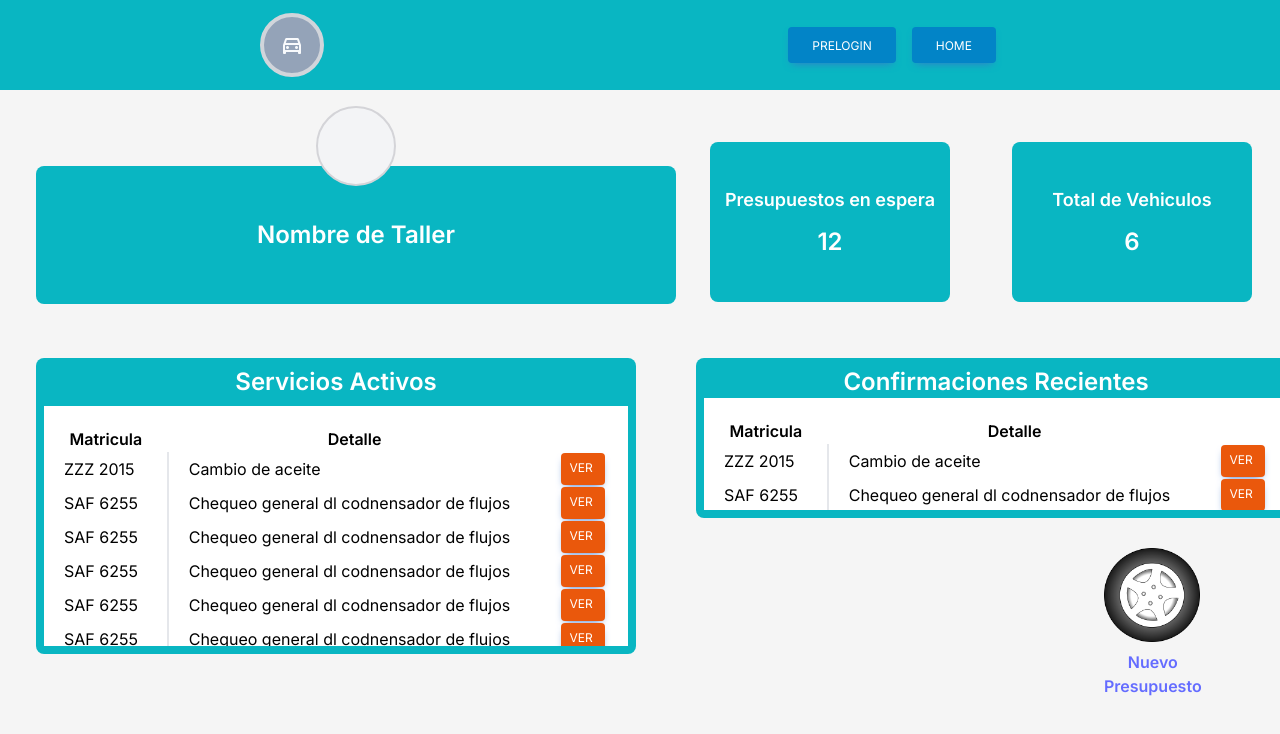
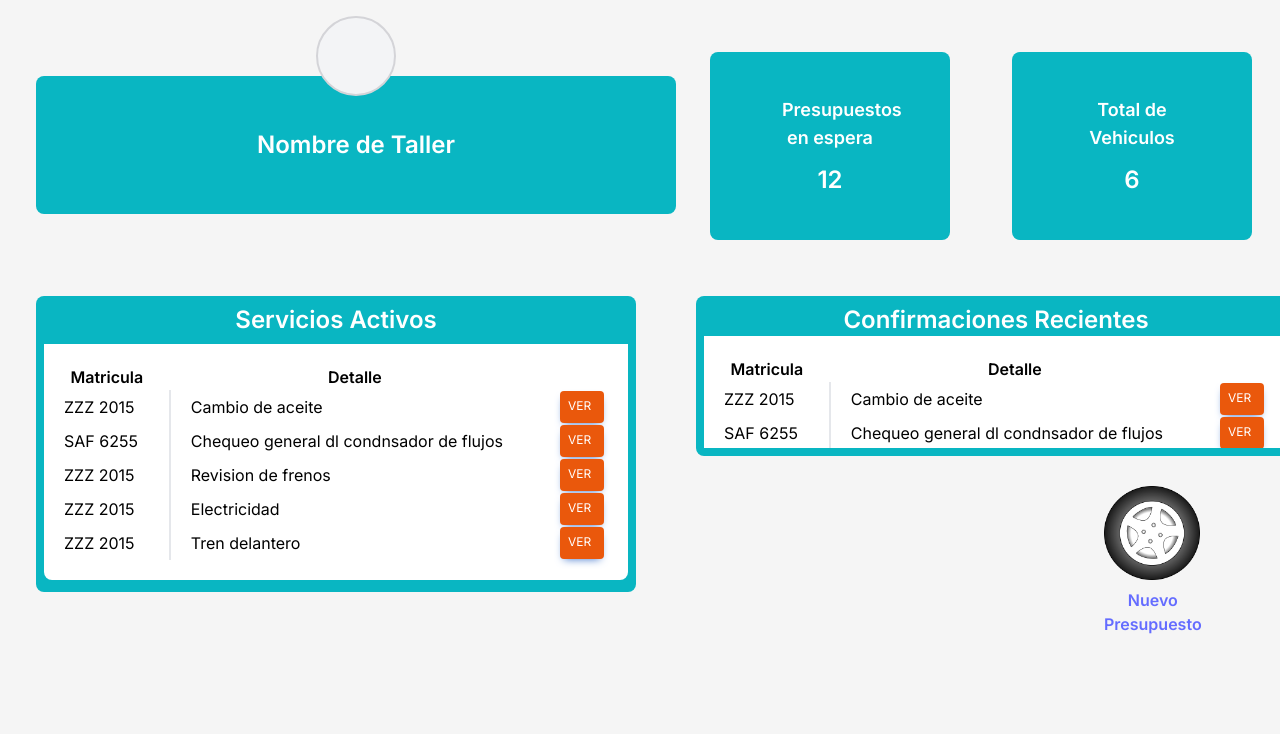
Before and after one commit to Diego-Bonora/-holbertonschool-CarToFix, a React (Vite) app in the folder client/: page /home in a window 1280 px wide. Shown: the top 734 px of the page. Built offline with nearby package versions, Linux system fonts and the light colour scheme.

Commit message:
cleaning branch of old componentes

```diff
--- a/client/src/App.jsx
+++ b/client/src/App.jsx
@@ -1,10 +1,9 @@
 
 import { BrowserRouter, Routes, Route, Link } from "react-router-dom"
 import './App.css'
-import PreLoginPage from './Pages/PreLoginPage'
 import Home from './Pages/Home';
-import NavBar from './Components/NavBar';
-import Signin from "./Components/Signin";
+
+
 
 
 function App() {
@@ -13,12 +12,9 @@ function App() {
 	return (
 		<>
 			<BrowserRouter>
-				<NavBar />
+
 				<Routes>
-					<Route path="/" element={<PreLoginPage />} />
 					<Route path="/home" element={<Home />} />
-					<Route path="/Signin" element={<Signin />}></Route>
-
 
 				</Routes>
 
--- a/client/src/Components/Dashboard.jsx
+++ b/client/src/Components/Dashboard.jsx
@@ -13,36 +13,20 @@ export default function Dashboard() {
 	},
 	{
 		matricula: 'SAF 6255',
-		detalle: 'Chequeo general dl codnensador de flujos'
-	}
-		,
+		detalle: 'Chequeo general dl condnsador de flujos'
+	},
+
 	{
-		matricula: 'SAF 6255',
-		detalle: 'Chequeo general dl codnensador de flujos'
-	},
-	{
-		matricula: 'SAF 6255',
-		detalle: 'Chequeo general dl codnensador de flujos'
-	},
-	{
-		matricula: 'SAF 6255',
-		detalle: 'Chequeo general dl codnensador de flujos'
-	},
-	{
-		matricula: 'SAF 6255',
-		detalle: 'Chequeo general dl codnensador de flujos'
+		matricula: 'ZZZ 2015',
+		detalle: 'Revision de frenos',
 	},
 	{
 		matricula: 'ZZZ 2015',
-		detalle: 'Cambio de aceite',
+		detalle: 'Electricidad',
 	},
 	{
 		matricula: 'ZZZ 2015',
-		detalle: 'Cambio de aceite',
-	},
-	{
-		matricula: 'ZZZ 2015',
-		detalle: 'Cambio de aceite',
+		detalle: 'Tren delantero',
 	}
 	]
 
@@ -65,12 +49,14 @@ export default function Dashboard() {
 							</div>
 						</div>
 						{/* Databoxes inferiores con detalles */}
-						<div className="dataframe flex flex-wrap w-screen md:grid md:grid-cols-2 justify-items-center justify-center">
+						<div className="dataframe flex flex-wrap w-screen md:grid md:grid-cols-2 justify-items-center justify-center mr-10">
 							<DataBox title="Servicios Activos" info={data} />
 							<div className='flex flex-col-1 flex-wrap justify-end'>
 								<Confirmation title="Confirmaciones Recientes" info={data} />
 								{/* BOTON NUEVO PRESUPUESTO */}
-								<NewBudgetButton />
+
+								<NewBudgetButton className="flex justify-end" />
+
 							</div>
 
 						</div>
--- a/client/src/Components/DataFrame.jsx
+++ b/client/src/Components/DataFrame.jsx
@@ -4,8 +4,8 @@ export default function DataFrame({ title, level }) {
 	return (
 		<>
 			<div className='col-span-1  w-60 py-11 flex my-4  flex-col justify-center items-center bg-[#09B6C2] gap-y-3 rounded-lg text-white'>
-				<spam className="text-center text-lg font-bold"> {title}</spam>
-				<spam className="text-center text-2xl font-black"> {level}</spam>
+				<spam className="text-center text-lg font-bold w-24"> {title}</spam>
+				<h2 className="text-center text-2xl font-black"> {level}</h2>
 			</div>
 		</>
 
--- a/client/src/Components/Footer.jsx
+++ /dev/null
@@ -1,9 +0,0 @@
-import React from 'react'
-
-export default function Footer() {
-	return (
-		<div>
-
-		</div>
-	)
-}
--- a/client/src/Components/NavBar.jsx
+++ /dev/null
@@ -1,19 +0,0 @@
-import React from 'react'
-import { Link } from 'react-router-dom'
-export default function NavBar() {
-	return (
-		<div>
-			<header>
-				<div className=" p-7 w-full  flex flex-row  justify-around bg-[#09B6C2]  h-[90px] " >
-					<div className='flex flex-row justify-content gap-4 justify-center self-center w-16 h-16 bg-slate-400 rounded-full border-4 border-gray-300'> <span className class="material-symbols-outlined text-slate-50 flex justify-center self-center ">
-						directions_car
-					</span></div>
-					<nav className="pr-6 flex flex-row justify-content gap-4 justify-end self-center ">
-						<Link to="/" className='inline-block rounded bg-sky-600 hover:bg-sky-300 px-6 pb-2 pt-2.5 text-xs font-medium uppercase leading-normal text-white shadow-[0_4px_9px_-4px_#3b71ca] transition duration-150 ease-in-out hover:bg-primary-600 hover:shadow-[0_8px_9px_-4px_rgba(59,113,202,0.3),0_4px_18px_0_rgba(59,113,202,0.2)] focus:bg-primary-600 focus:shadow-[0_8px_9px_-4px_rgba(59,113,202,0.3),0_4px_18px_0_rgba(59,113,202,0.2)] focus:outline-none focus:ring-0 active:bg-primary-700 active:shadow-[0_8px_9px_-4px_rgba(59,113,202,0.3),0_4px_18px_0_rgba(59,113,202,0.2)] dark:shadow-[0_4px_9px_-4px_rgba(59,113,202,0.5)] dark:hover:shadow-[0_8px_9px_-4px_rgba(59,113,202,0.2),0_4px_18px_0_rgba(59,113,202,0.1)] dark:focus:shadow-[0_8px_9px_-4px_rgba(59,113,202,0.2),0_4px_18px_0_rgba(59,113,202,0.1)] dark:active:shadow-[0_8px_9px_-4px_rgba(59,113,202,0.2),0_4px_18px_0_rgba(59,113,202,0.1)]'>PreLogin</Link>
-						<Link to="/home" className='inline-block rounded bg-sky-600 hover:bg-sky-300 px-6 pb-2 pt-2.5 text-xs font-medium uppercase leading-normal text-white shadow-[0_4px_9px_-4px_#3b71ca] transition duration-150 ease-in-out hover:bg-primary-600 hover:shadow-[0_8px_9px_-4px_rgba(59,113,202,0.3),0_4px_18px_0_rgba(59,113,202,0.2)] focus:bg-primary-600 focus:shadow-[0_8px_9px_-4px_rgba(59,113,202,0.3),0_4px_18px_0_rgba(59,113,202,0.2)] focus:outline-none focus:ring-0 active:bg-primary-700 active:shadow-[0_8px_9px_-4px_rgba(59,113,202,0.3),0_4px_18px_0_rgba(59,113,202,0.2)] dark:shadow-[0_4px_9px_-4px_rgba(59,113,202,0.5)] dark:hover:shadow-[0_8px_9px_-4px_rgba(59,113,202,0.2),0_4px_18px_0_rgba(59,113,202,0.1)] dark:focus:shadow-[0_8px_9px_-4px_rgba(59,113,202,0.2),0_4px_18px_0_rgba(59,113,202,0.1)] dark:active:shadow-[0_8px_9px_-4px_rgba(59,113,202,0.2),0_4px_18px_0_rgba(59,113,202,0.1)]'>Home</Link>
-					</nav>
-				</div>
-			</header>
-		</div>
-	)
-}
--- a/client/src/Pages/PreLoginPage.jsx
+++ /dev/null
@@ -1,17 +0,0 @@
-import React from 'react'
-import Login from '../Components/login'
-
-export default function PreLoginPage() {
-	return (
-		<>
-			<div className="w-screen h-screen  flex items-center  justify-center flex-row bg-cyan-200">
-
-				<div className="logo-app px-5 mr-40 logo h-[100px] w-2/5  bg-gray-100 "> logo </div>
-
-				<Login />
-
-
-			</div>
-		</>
-	)
-}
```
Also changed, not shown: client/src/Components/Signin.jsx (deleted, +0 -10 lines), client/src/Components/login.jsx (deleted, +0 -9 lines).
